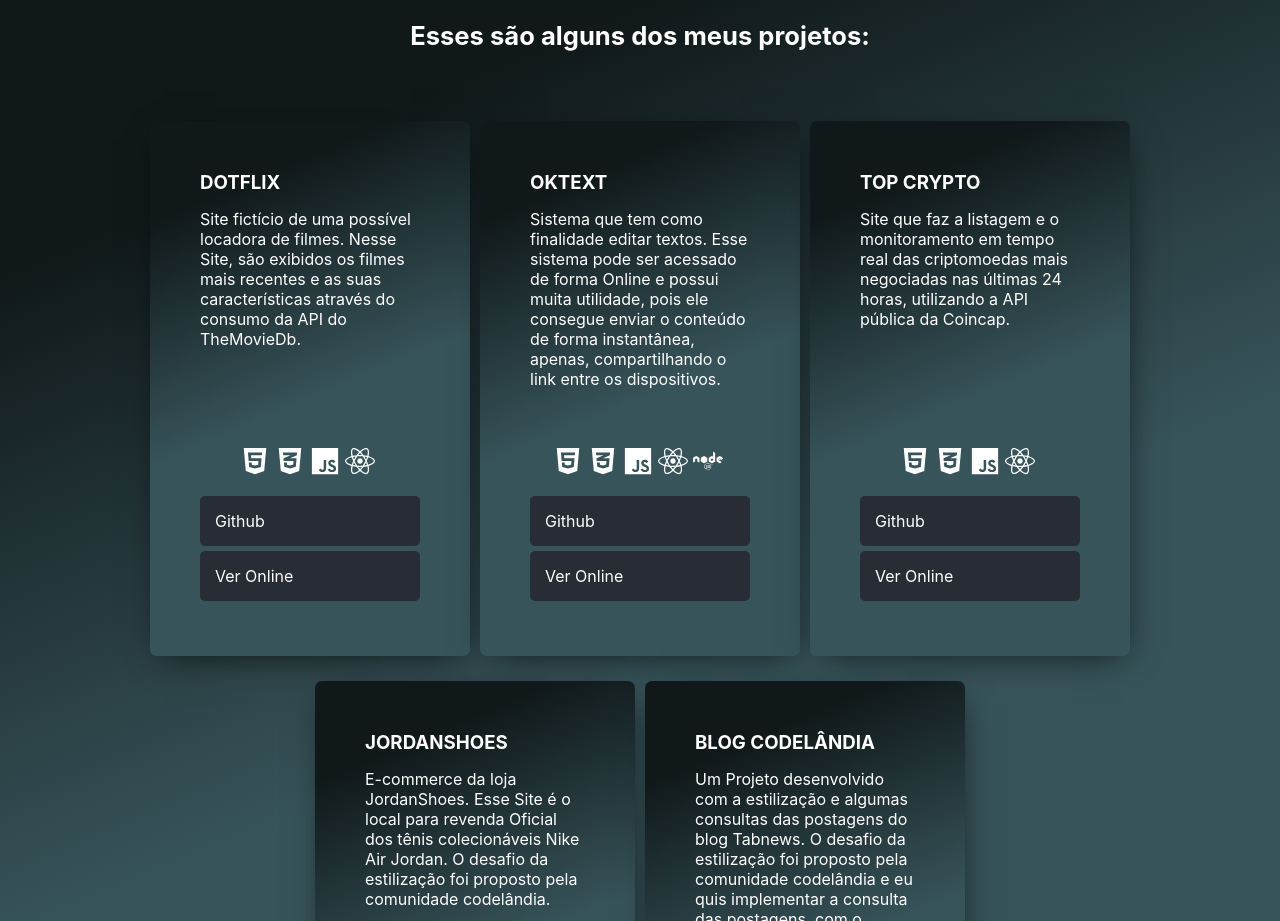
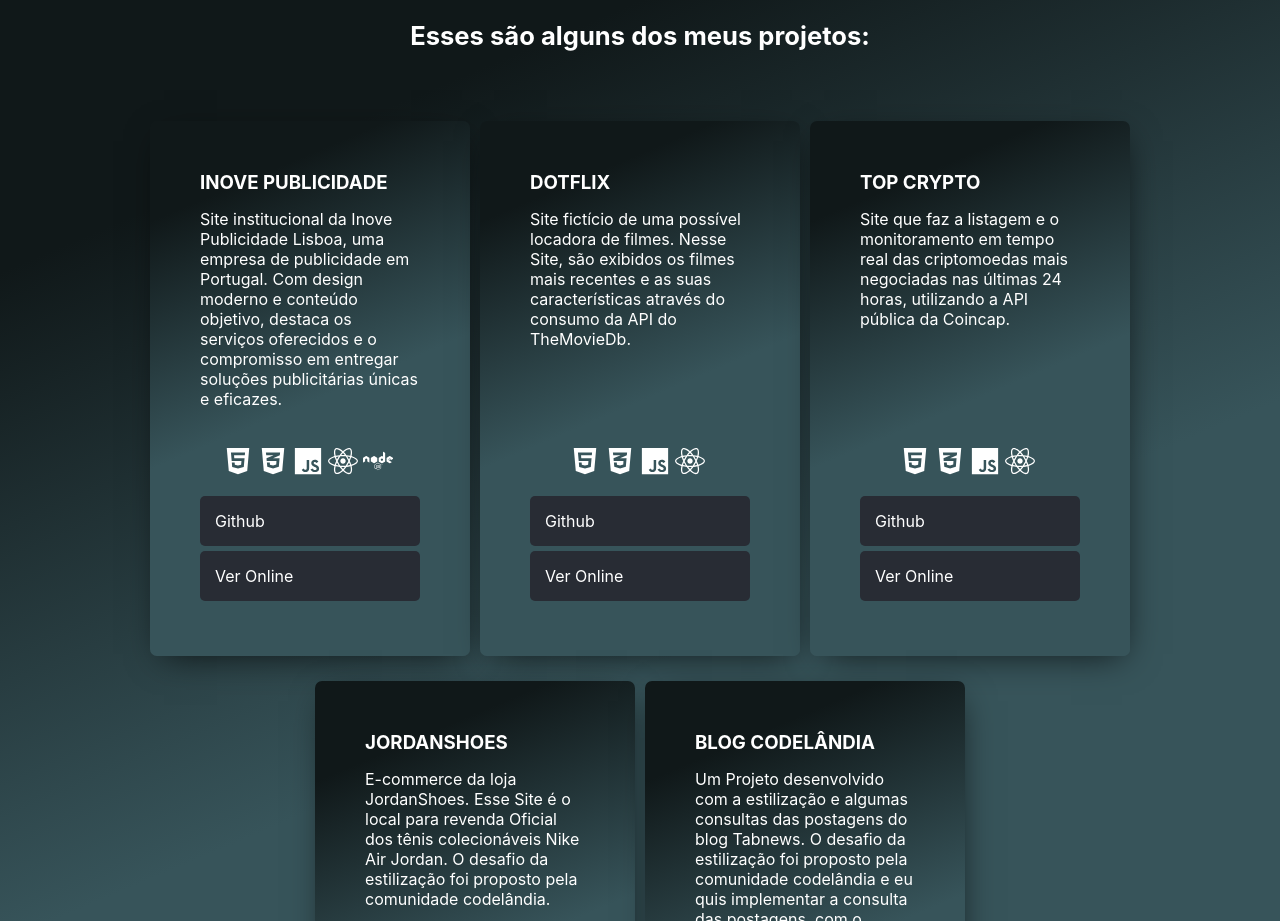
Before and after one commit to suelytohm/portfolio, a React (Create React App) app: page / in a window 1280 px wide. Shown: the part 800-1721 px from the top of the page. Built offline with nearby package versions, Linux system fonts and the light colour scheme.

Commit message:
chore: portfolio

```diff
--- a/src/Pages/Portfolio/index.js
+++ b/src/Pages/Portfolio/index.js
@@ -6,6 +6,15 @@ const Portfolio = () => {
   const projects = [
     {
       id: 1,
+      project: "Inove Publicidade",
+      description:
+        "Site institucional da Inove Publicidade Lisboa, uma empresa de publicidade em Portugal. Com design moderno e conteúdo objetivo, destaca os serviços oferecidos e o compromisso em entregar soluções publicitárias únicas e eficazes.",
+      link: "https://inovepublicidade.pt",
+      linkGit: "",
+      tecnologias: ["html", "css", "javascript", "react", "nodejs"],
+    },
+    {
+      id: 2,
       project: "dotflix",
       description:
         "Site fictício de uma possível locadora de filmes. Nesse Site, são exibidos os filmes mais recentes e as suas características através do consumo da API do TheMovieDb.",
@@ -13,15 +22,15 @@ const Portfolio = () => {
       linkGit: "https://github.com/suelytohm/desafio-dot",
       tecnologias: ["html", "css", "javascript", "react"],
     },
-    {
-      id: 2,
-      project: "oktext",
-      description:
-        "Sistema que tem como finalidade editar textos. Esse sistema pode ser acessado de forma Online e possui muita utilidade, pois ele consegue enviar o conteúdo de forma instantânea, apenas, compartilhando o link entre os dispositivos.",
-      link: "https://react-texto.vercel.app/",
-      linkGit: "https://github.com/suelytohm/react-texto",
-      tecnologias: ["html", "css", "javascript", "react", "nodejs"],
-    },
+    // {
+    //   id: 3,
+    //   project: "oktext",
+    //   description:
+    //     "Sistema que tem como finalidade editar textos. Esse sistema pode ser acessado de forma Online e possui muita utilidade, pois ele consegue enviar o conteúdo de forma instantânea, apenas, compartilhando o link entre os dispositivos.",
+    //   link: "https://react-texto.vercel.app/",
+    //   linkGit: "https://github.com/suelytohm/react-texto",
+    //   tecnologias: ["html", "css", "javascript", "react", "nodejs"],
+    // },
     // {
     //   id: 3,
     //   project: "cortapreço",
```
